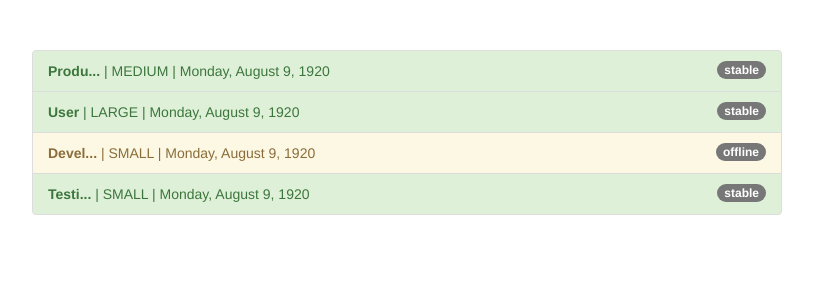
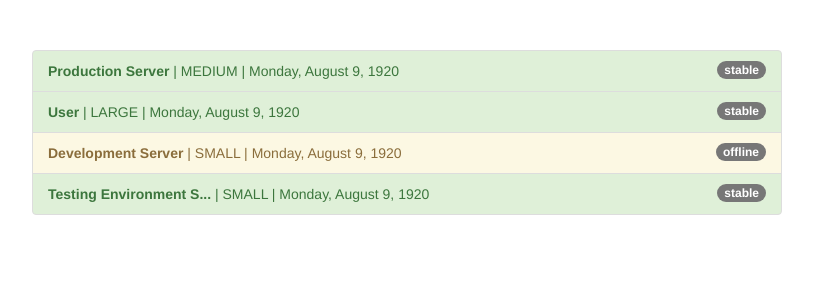
Before and after one commit to imkarin/angular-course, an Angular app in the folder pipes-start/: page / in a window 1280 px wide. Shown: the top 300 px of the page, without its empty margins (233-1046 px from the left). Built offline with nearby package versions, Linux system fonts and the light colour scheme.

Commit message:
Adding parameters to custom pipe

```diff
--- a/pipes-start/src/app/app.component.html
+++ b/pipes-start/src/app/app.component.html
@@ -10,7 +10,7 @@
             class="badge">
             {{ server.status }}
           </span>
-          <strong>{{ server.name | shorten }}</strong> | <!-- custom pipe -->
+          <strong>{{ server.name | shorten: 21 }}</strong> | <!-- custom pipe -->
           {{ server.instanceType | uppercase }} | <!-- built-in pipe: uppercase -->
           {{ server.started | date:'fullDate':'CET' }} <!-- built-in pipe: date, passing parameters -->
         </li>
--- a/pipes-start/src/app/shorten.pipe.ts
+++ b/pipes-start/src/app/shorten.pipe.ts
@@ -5,9 +5,9 @@ import { Pipe, PipeTransform } from "@angular/core";
 })
 export class ShortenPipe implements PipeTransform {
     // It's not always nessecary to implement PipeTransform interface, but it's good practice
-    transform(value: any) { // 2nd/3rd... arguments would be arguments that you pass to your pipe (like date:format)
-        let newVal = value.substr(0, 5)
-        if (value.length > 5) {
+    transform(value: any, length: number) { // 2nd/3rd... arguments would be arguments that you pass to your pipe (like date:format)
+        let newVal = value.substr(0, length)
+        if (value.length > length) {
              newVal = newVal += '...';
         }
         return newVal // always needs to return something
```
